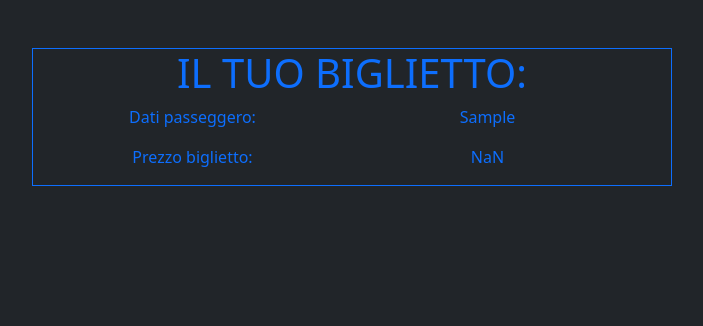
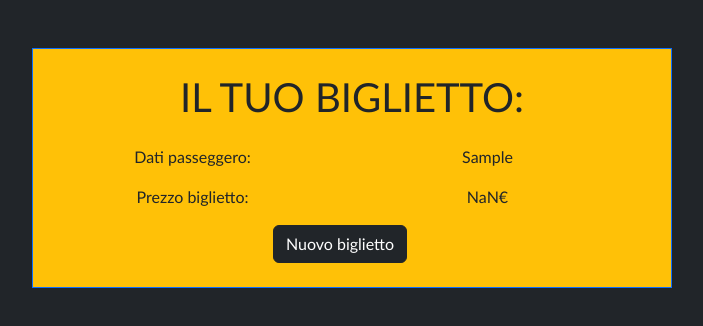
Before and after one commit to NikolGraminova/js-biglietto-treno, a plain HTML site: page index.html in a window 1280 px wide. Both pictures are taken after typing "Sample", "Sample", "Sample" into the empty fields and a click on the button "Genera biglietto". Shown: the whole page, without its empty margins (288-991 px from the left). Drawn offline with nearby package versions, Linux system fonts and the light colour scheme.

Commit message:
Corrections

```diff
--- a/index.html
+++ b/index.html
@@ -14,10 +14,11 @@
 
 </head>
 
-<body class="bg-dark text-primary">
-    <form class="container-fluid row text-center m-auto w-75 my-5 border border-primary" onsubmit="submitForm(event)"
-        id="divForm">
-        <h1 class="text-center mb-3">DATI BIGLIETTO</h1>
+<body class="bg-dark"
+    style="font-family: 'Trebuchet MS', 'Lucida Sans Unicode', 'Lucida Grande', 'Lucida Sans', Arial, sans-serif">
+    <form class="container-fluid row text-center m-auto w-75 my-5 border border-primary bg-warning text-dark"
+        onsubmit="submitForm(event)" id="divForm">
+        <h1 class="text-center my-4">DATI BIGLIETTO</h1>
 
         <div class="col-sm-12 col-md-4">
             <label for="inputInfo" class="form-label">Dati passeggero:</label>
@@ -34,29 +35,28 @@
             <input type="text" class="form-control" id="userAge" placeholder="Inserisci la tua età">
         </div>
 
-        <div class="col-12 my-3">
-            <button type="submit" class="btn btn-primary">Genera biglietto</button>
+        <div class="col-12 my-4">
+            <button type="submit" class="btn btn-dark">Genera biglietto</button>
         </div>
     </form>
 
-    <div class="container-fluid d-none text-center m-auto w-50 my-5 border border-primary" id="divTicket">
-        <h1>IL TUO BIGLIETTO:</h1>
-        <div class="container row">
+    <div class="container-fluid d-none text-center m-auto w-50 my-5 border border-primary bg-warning" id="divTicket">
+        <h1 class="mt-4">IL TUO BIGLIETTO:</h1>
+        <div class="container row my-4">
             <p class="col-6">Dati passeggero:</p>
             <p id="userInfo" class="col-6"></p>
 
             <p class="col-6">Prezzo biglietto:</p>
             <p id="finalPrice" class="col-6"></p>
 
+            <div class="col-12">
+                <button type="btn" class="btn btn-dark" onclick="refreshWindow()">Nuovo biglietto</button>
+            </div>
+
 
         </div>
 
     </div>
-
-
-
-
-
 
     <script src="https://cdn.jsdelivr.net/npm/bootstrap@5.3.0/dist/js/bootstrap.bundle.min.js"
         integrity="sha384-geWF76RCwLtnZ8qwWowPQNguL3RmwHVBC9FhGdlKrxdiJJigb/j/68SIy3Te4Bkz"
--- a/js/main.js
+++ b/js/main.js
@@ -32,5 +32,9 @@ function submitForm(event) {
     document.getElementById("divTicket").classList.remove("d-none");
 
     document.getElementById("userInfo").innerHTML = userInfo;
-    document.getElementById("finalPrice").innerHTML = price;
+    document.getElementById("finalPrice").innerHTML = `${price}€`;
 }
+
+function refreshWindow() {
+    location.reload();
+}
```
Also changed, not shown: img/6cyop9bdi.jpg (added).
